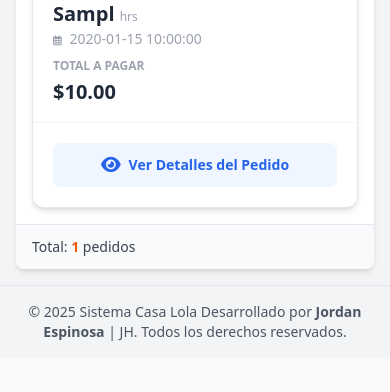
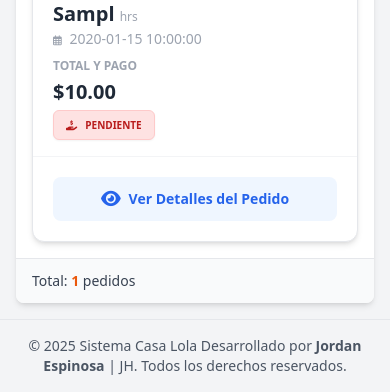
Before and after one commit to jordan07espi/Sistema_Casa_Lola, a PHP site: page /view/admin/pedidos.php in a window 390 px wide. Shown: the part 793-1185 px from the top of the page. Before the commit the page ends 1134 px from the top, so only its background shows below. Run offline with PHP 8.4, Linux system fonts and the light colour scheme; the visitor is signed in with stand-in values (Sample User, id 1); tables that the repository leaves empty or names only in its code hold one stand-in row (values such as "Sample post"); some libraries are stand-ins or nearby versions.

Commit message:
Se añáde estado de Pagado o Pendiente de pago

```diff
--- a/controller/PedidoController.php
+++ b/controller/PedidoController.php
@@ -68,6 +68,7 @@ try {
             $pedido->fecha_entrega = $_POST['fecha_entrega'];
             $pedido->hora_entrega = $_POST['hora_entrega'];
             $pedido->total = $_POST['precio_total'];
+            $pedido->pagado = isset($_POST['es_pagado']) ? 1 : 0;
             $pedido->observaciones = $_POST['observaciones'];
             $pedido->evidencia_foto = $rutaFoto;
 
@@ -145,6 +146,20 @@ try {
                 $response['message'] = 'No se pudo actualizar el estado.';
             }
             break;
+
+        // --- 5. CAMBIAR ESTADO DE PAGO (AJAX) ---
+        case 'cambiar_pago':
+            $id = $_POST['id_pedido'];
+            $pagado = $_POST['pagado']; // 1 o 0
+
+            if ($pedidoDAO->cambiarEstadoPago($id, $pagado)) {
+                $response['success'] = true;
+                $txt = $pagado == 1 ? 'Pagado' : 'Pendiente de Pago';
+                $response['message'] = 'Pago actualizado a: ' . $txt;
+            } else {
+                $response['message'] = 'No se pudo actualizar el pago.';
+            }
+            break;
     }
 } catch (Exception $e) {
     $response['message'] = 'Error del servidor: ' . $e->getMessage();
--- a/model/PedidoDAO.PHP
+++ b/model/PedidoDAO.PHP
@@ -180,8 +180,8 @@ class PedidoDAO {
             $codigoPrincipal = !empty($tillosArray) ? $tillosArray[0]['codigo'] : 'S/T-' . time();
 
             // Insertar Cabecera del Pedido
-            $sql = "INSERT INTO pedidos (codigo_pedido, id_cliente, id_usuario, fecha_entrega, hora_entrega, total, observaciones, evidencia_foto, estado)
-                    VALUES (:codigo, :cliente, :usuario, :fecha, :hora, :total, :obs, :foto, 'Pendiente')";
+            $sql = "INSERT INTO pedidos (codigo_pedido, id_cliente, id_usuario, fecha_entrega, hora_entrega, total, pagado, observaciones, evidencia_foto, estado)
+                    VALUES (:codigo, :cliente, :usuario, :fecha, :hora, :total, :pagado, :obs, :foto, 'Pendiente')";
             $stmt = $this->conexion->prepare($sql);
             $stmt->bindValue(':codigo', $codigoPrincipal);
             $stmt->bindValue(':cliente', $pedido->id_cliente);
@@ -189,6 +189,7 @@ class PedidoDAO {
             $stmt->bindValue(':fecha', $pedido->fecha_entrega);
             $stmt->bindValue(':hora', $pedido->hora_entrega);
             $stmt->bindValue(':total', $pedido->total);
+            $stmt->bindValue(':pagado', $pedido->pagado);
             $stmt->bindValue(':obs', $pedido->observaciones);
             $stmt->bindValue(':foto', $pedido->evidencia_foto);
             $stmt->execute();
@@ -246,5 +247,15 @@ class PedidoDAO {
 
         return $stmt->execute();
     }
+
+    // NUEVO MÉTODO PARA PAGOS
+    public function cambiarEstadoPago($id_pedido, $estado_pago) {
+        // estado_pago debe ser 1 (Pagado) o 0 (No Pagado)
+        $sql = "UPDATE pedidos SET pagado = :pagado WHERE id_pedido = :id";
+        $stmt = $this->conexion->prepare($sql);
+        $stmt->bindValue(':pagado', $estado_pago, PDO::PARAM_INT);
+        $stmt->bindValue(':id', $id_pedido);
+        return $stmt->execute();
+    }
 }
 ?>
--- a/model/dto/Pedido.php
+++ b/model/dto/Pedido.php
@@ -13,6 +13,7 @@ class Pedido {
     public $fecha_entrega;
     public $hora_entrega;
     public $total;
+    public $pagado; // <--- NUEVO CAMPO
     public $estado;
     public $observaciones;
     public $evidencia_foto;
--- a/view/assets/js/pedidos.js
+++ b/view/assets/js/pedidos.js
@@ -1,6 +1,6 @@
 /**
  * Archivo: view/assets/js/pedidos.js
- * Versión: Multi-Tillos + Filtro Rango Fechas + Modo Cards
+ * Versión: Multi-Tillos + Filtro Rango Fechas + Modo Cards + Control de Pagos
  */
 document.addEventListener('DOMContentLoaded', function() {
 
@@ -57,7 +57,7 @@ document.addEventListener('DOMContentLoaded', function() {
         }
 
         lista.forEach(p => {
-            // Lógica de Colores
+            // A. Lógica de Colores para Estado del Pedido
             let badgeColor = '';
             let icon = '';
             if (p.estado === 'Pendiente') {
@@ -71,7 +71,7 @@ document.addEventListener('DOMContentLoaded', function() {
                 icon = '<i class="fas fa-times-circle mr-1"></i>';
             }
 
-            // Lógica de Tillos (Principal + Secundarios)
+            // B. Lógica de Tillos (Principal + Secundarios)
             let htmlTillos = `<div class="font-black text-gray-800 text-xl md:text-lg">#${sanitizeHTML(p.codigo_pedido)}</div>`;
 
             if (p.tillos_secundarios) {
@@ -83,13 +83,28 @@ document.addEventListener('DOMContentLoaded', function() {
                 htmlTillos += `</div>`;
             }
 
-            // Lógica de Día en Español
+            // C. Lógica de Día en Español
             const diasSemana = ['Domingo', 'Lunes', 'Martes', 'Miércoles', 'Jueves', 'Viernes', 'Sábado'];
             const fechaParts = p.fecha_entrega.split('-');
             const fechaObj = new Date(fechaParts[0], fechaParts[1] - 1, fechaParts[2]);
             const nombreDia = diasSemana[fechaObj.getDay()];
 
-            // HTML Dinámico
+            // D. NUEVA LÓGICA VISUAL DE PAGO
+            // El backend debe devolver p.pagado (1 o 0)
+            const esPagado = (p.pagado == 1);
+
+            // Estilos del botón según estado
+            const btnPagoClase = esPagado
+                ? 'bg-green-100 text-green-700 border-green-200 hover:bg-green-200'
+                : 'bg-red-100 text-red-700 border-red-200 hover:bg-red-200';
+
+            const iconPago = esPagado ? 'fa-money-bill-wave' : 'fa-hand-holding-usd';
+            const textoPago = esPagado ? 'PAGADO' : 'PENDIENTE';
+
+            // Estado al que cambiará si se hace clic (Invertir)
+            const nuevoEstadoPago = esPagado ? 0 : 1;
+
+            // --- HTML Dinámico ---
             tbody.innerHTML += `
                 <tr class="bg-white md:hover:bg-orange-50 transition border md:border-b border-gray-200 rounded-xl shadow-md md:shadow-none block md:table-row relative overflow-hidden">
 
@@ -123,8 +138,14 @@ document.addEventListener('DOMContentLoaded', function() {
                     </td>
 
                     <td class="px-5 pb-2 md:py-3 md:px-6 align-top block md:table-cell">
-                        <span class="md:hidden text-xs font-bold text-gray-400 uppercase mb-1 block">Total a Pagar</span>
-                        <div class="font-black text-gray-800 text-xl md:text-base">$${parseFloat(p.total).toFixed(2)}</div>
+                        <span class="md:hidden text-xs font-bold text-gray-400 uppercase mb-1 block">Total y Pago</span>
+                        <div class="font-black text-gray-800 text-xl md:text-base mb-1">$${parseFloat(p.total).toFixed(2)}</div>
+
+                        <button onclick="cambiarPago(${p.id_pedido}, ${nuevoEstadoPago})"
+                            class="px-3 py-1 rounded-md text-[10px] md:text-xs font-bold border ${btnPagoClase} transition flex items-center gap-2 cursor-pointer shadow-sm w-fit"
+                            title="Clic para cambiar estado de pago">
+                            <i class="fas ${iconPago}"></i> ${textoPago}
+                        </button>
                     </td>
 
                     <td class="py-3 px-6 text-center align-top hidden md:table-cell">
@@ -176,7 +197,7 @@ document.addEventListener('DOMContentLoaded', function() {
 
     // --- 5. EVENT LISTENERS ---
 
-    // Buscador con Debounce (Retraso para no saturar al escribir)
+    // Buscador con Debounce
     buscador.addEventListener('input', (e) => {
         clearTimeout(timeoutBusqueda);
         timeoutBusqueda = setTimeout(() => {
@@ -191,7 +212,7 @@ document.addEventListener('DOMContentLoaded', function() {
         cargarPedidos(1);
     });
 
-    // Filtros de Fecha (Nuevos)
+    // Filtros de Fecha
     if(inpFechaDesde) {
         inpFechaDesde.addEventListener('change', (e) => {
             fechaDesde = e.target.value;
@@ -205,4 +226,30 @@ document.addEventListener('DOMContentLoaded', function() {
             cargarPedidos(1);
         });
     }
+
+    // --- 6. FUNCIÓN GLOBAL: CAMBIAR PAGO ---
+    // La definimos aquí para que tenga acceso a 'cargarPedidos' y 'paginaActual'
+    window.cambiarPago = function(id, nuevoEstado) {
+        const accion = nuevoEstado === 1 ? 'MARCAR COMO PAGADO' : 'MARCAR COMO NO PAGADO';
+
+        // Confirmación simple
+        if(!confirm(`¿Desea ${accion} este pedido?`)) return;
+
+        const formData = new FormData();
+        formData.append('action', 'cambiar_pago');
+        formData.append('id_pedido', id);
+        formData.append('pagado', nuevoEstado);
+
+        fetch('../../controller/PedidoController.php', { method: 'POST', body: formData })
+            .then(res => res.json())
+            .then(data => {
+                if (data.success) {
+                    // Recargar tabla manteniendo página y filtros actuales
+                    cargarPedidos(paginaActual);
+                } else {
+                    alert(data.message);
+                }
+            })
+            .catch(err => console.error("Error al cambiar pago:", err));
+    };
 });
```
Also changed, not shown: view/admin/nuevo_pedido.php (+5 -5 lines).
